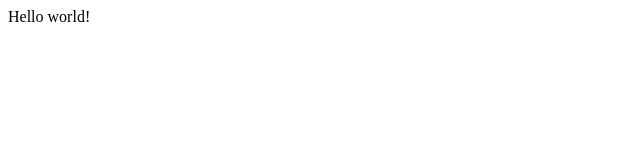
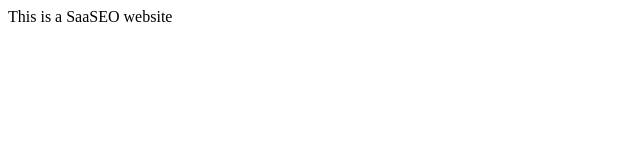
Before and after one commit to shusakuinfinity/saaseo, a Gatsby site: page / in a window 1280 px wide. Shown: the whole page, without its empty margins (0-640 px from the left). Built offline with nearby package versions, Linux system fonts and the light colour scheme; Gatsby itself is replaced by a stand-in of ours.

Commit message:
created a new repo
let's start

```diff
--- a/src/pages/index.js
+++ b/src/pages/index.js
@@ -1,5 +1,5 @@
 import React from "react"
 
 export default function Home() {
-  return <div>Hello world!</div>
+  return <div>This is a SaaSEO website</div>
 }
```
